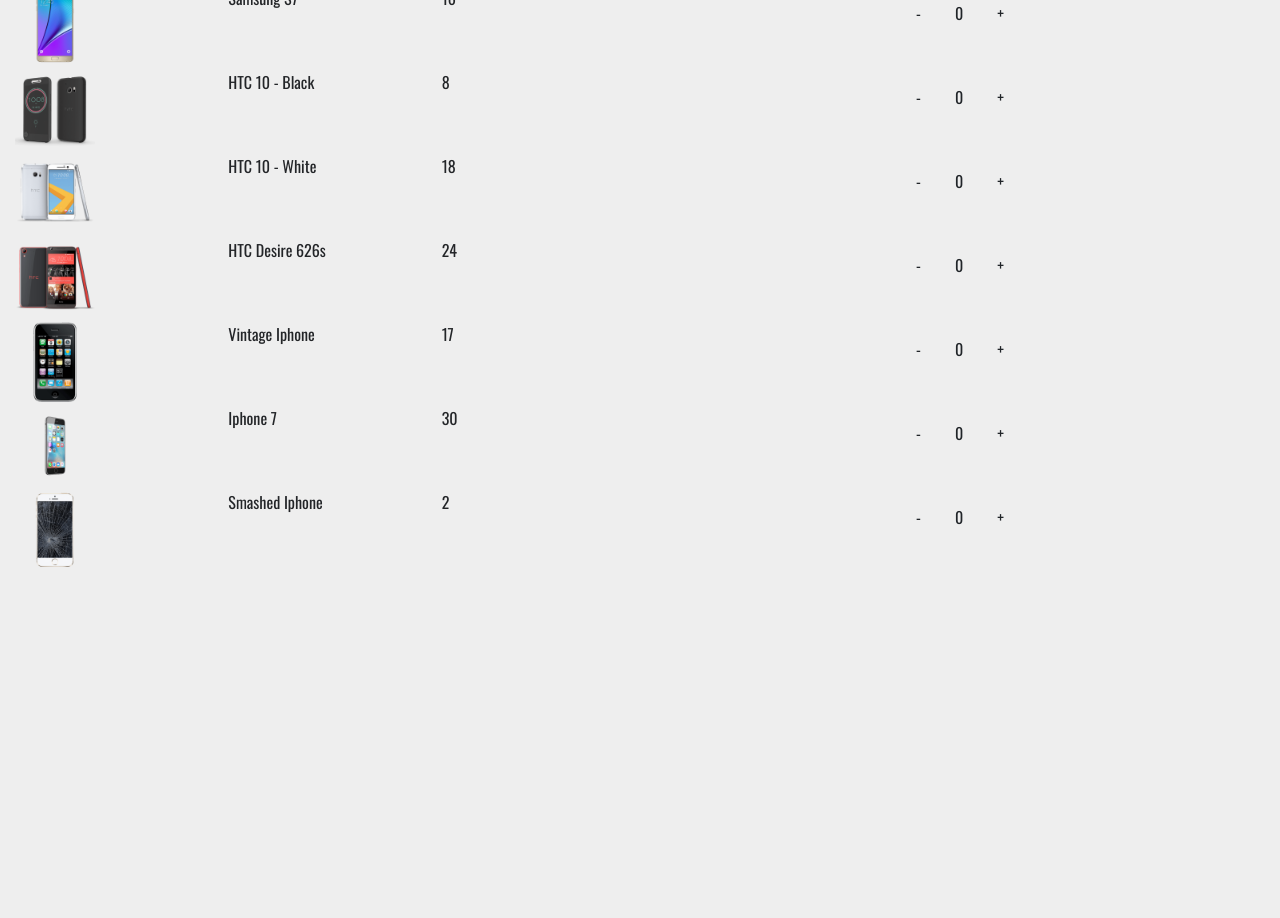
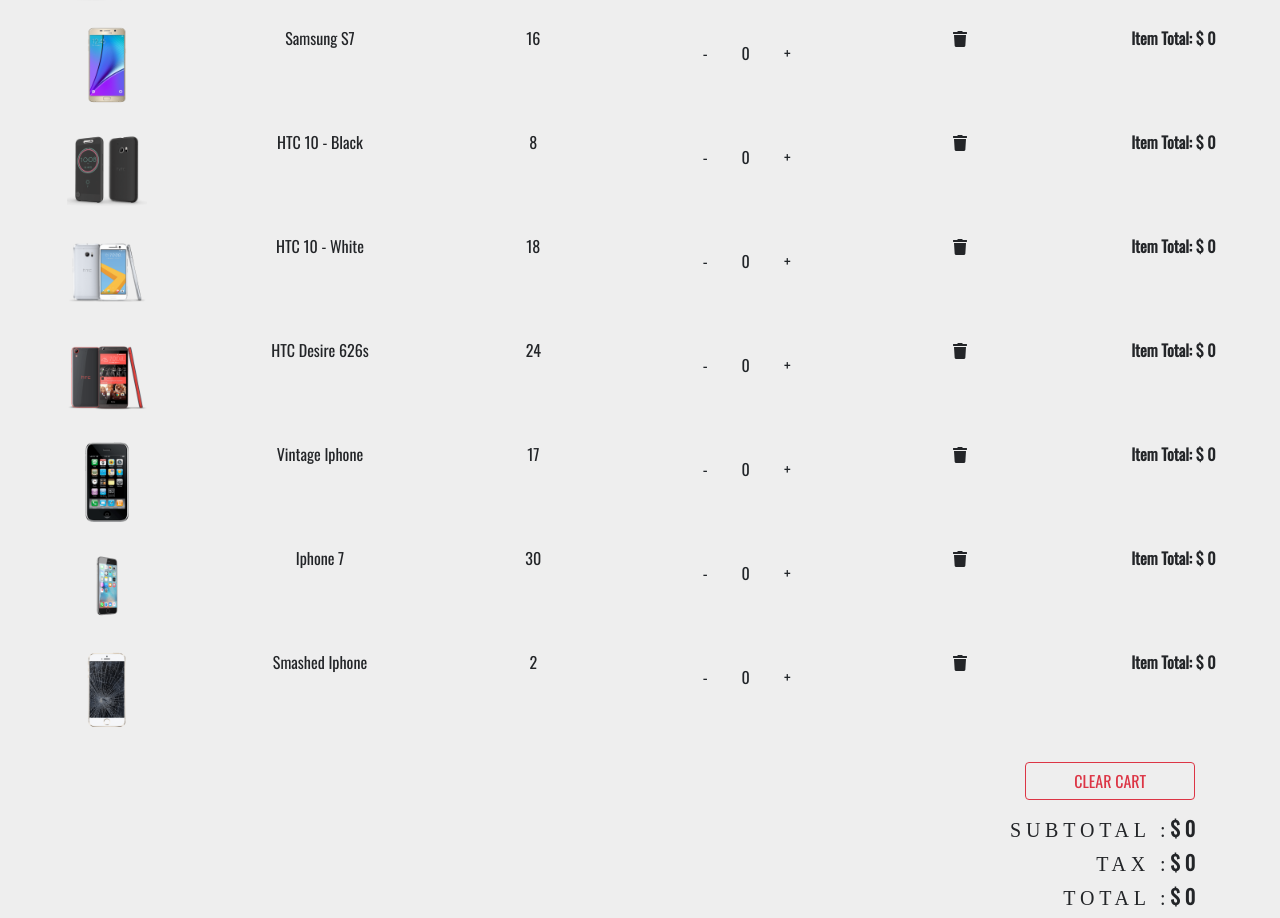
Before and after one commit to RXstoinkboy/fcc-react-store-training, a React (Create React App) app: page /cart in a window 1280 px wide. Shown: the part 280-1198 px from the top of the page. Before the commit the page ends 854 px from the top, so only its background shows below. Built offline with nearby package versions, Linux system fonts and the light colour scheme.

Commit message:
clear whole cart is finished. Counting subtotal numbers is finished as well. NEXT trash and +/- item. Finished on 5:22

```diff
--- a/src/components/Cart/Cart.js
+++ b/src/components/Cart/Cart.js
@@ -4,6 +4,7 @@ import CartColumns from './CartColumns';
 import EmptyCart from './EmptyCart';
 import { Consumer } from '../../Context';
 import CartList from './CartList';
+import CartTotals from './CartTotals';
 
 class Cart extends Component {
     render() {
@@ -17,8 +18,8 @@ class Cart extends Component {
                                 <React.Fragment>
                                     <Title name='your' title='cart' />
                                     <CartColumns />
-                                    <CartList value={context} />
-                                    {/* passing context as a prop to CartList */}
+                                    <CartList value={context} /> {/* passing context as a prop to CartList */}
+                                    <CartTotals value={context} />
                                 </React.Fragment>
                             )
                         } else {
--- a/src/components/Cart/CartItem.js
+++ b/src/components/Cart/CartItem.js
@@ -4,8 +4,8 @@ const CartItem = ({item, value}) => {
     const {id, title, img, price, total, count} = item;
     const {increment, decrement, removeItem} = value;
     return (
-        <div className="row my-1 text-capitalize text=center">
-            <div className="col-10 max-auto col-lg-2">
+        <div className="row my-4 text-capitalize text-center">
+            <div className="col-10 mx-auto col-lg-2">
                 <img
                     src={img}
                     alt="product"
@@ -13,12 +13,12 @@ const CartItem = ({item, value}) => {
                     className="img-fluid" />
             </div>
 
-            <div className="col-10 max-auto col-lg-2">
+            <div className="col-10 mx-auto col-lg-2">
                 <span className="d-lg-none">product: </span>
                 {title}
             </div>
 
-            <div className="col-10 max-auto col-lg-2">
+            <div className="col-10 mx-auto col-lg-2">
                 <span className="d-lg-none">price: $</span>
                 {price}
             </div>
@@ -44,6 +44,16 @@ const CartItem = ({item, value}) => {
                 </div>
             </div>
 
+            <div className="col-10 mx-auto col-lg-2">
+                <div className="cart-icon" onClick={()=> removeItem(id)}>
+                    <i className="fas fa-trash"></i>
+                </div>
+            </div>
+
+            <div className="col-10 mx-auto col-lg-2">
+                <strong>Item total: $ {total}</strong>
+            </div>
+
         </div>
     );
 };
--- /dev/null
+++ b/src/components/Cart/CartTotals.js
@@ -0,0 +1,47 @@
+import React from 'react';
+import {Link} from 'react-router-dom';
+
+const CartTotals = ({value}) => {
+    const { cartTotal, cartTax, cartSubTotal, clearCart } = value;
+    return (
+        <React.Fragment>
+            <div className="container">
+                <div className="row">
+                    <div className="col-10 mt-2 ml-sm-5 ml-md-auto col-sm-8 text-capitalize text-right">
+                        <Link to="/">
+                            <button
+                                className="btn btn-outline-danger text-uppercase mb-3 px-5"
+                                type='button'
+                                onClick={()=>clearCart()}
+                            >
+                            clear cart
+                            </button>
+                        </Link>
+                        <h5>
+                            <span className="text-title">
+                                subtotal :
+                            </span>
+                            <strong>$ {cartSubTotal}</strong>
+                        </h5>
+
+                        <h5>
+                            <span className="text-title">
+                                tax :
+                            </span>
+                            <strong>$ {cartTax}</strong>
+                        </h5>
+
+                        <h5>
+                            <span className="text-title">
+                                total :
+                            </span>
+                            <strong>$ {cartTotal}</strong>
+                        </h5>
+                    </div>
+                </div>
+            </div>
+        </React.Fragment>
+    );
+};
+
+export default CartTotals;
```
